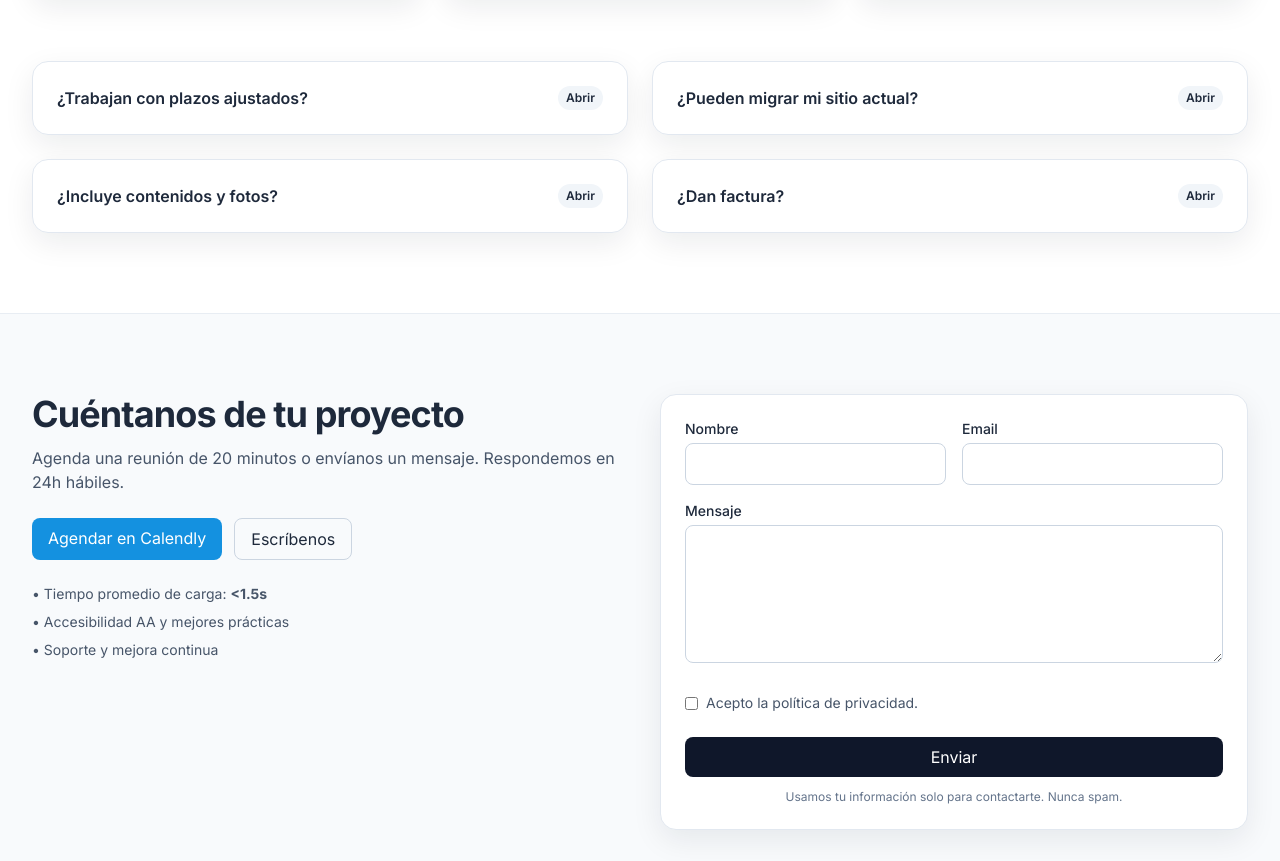
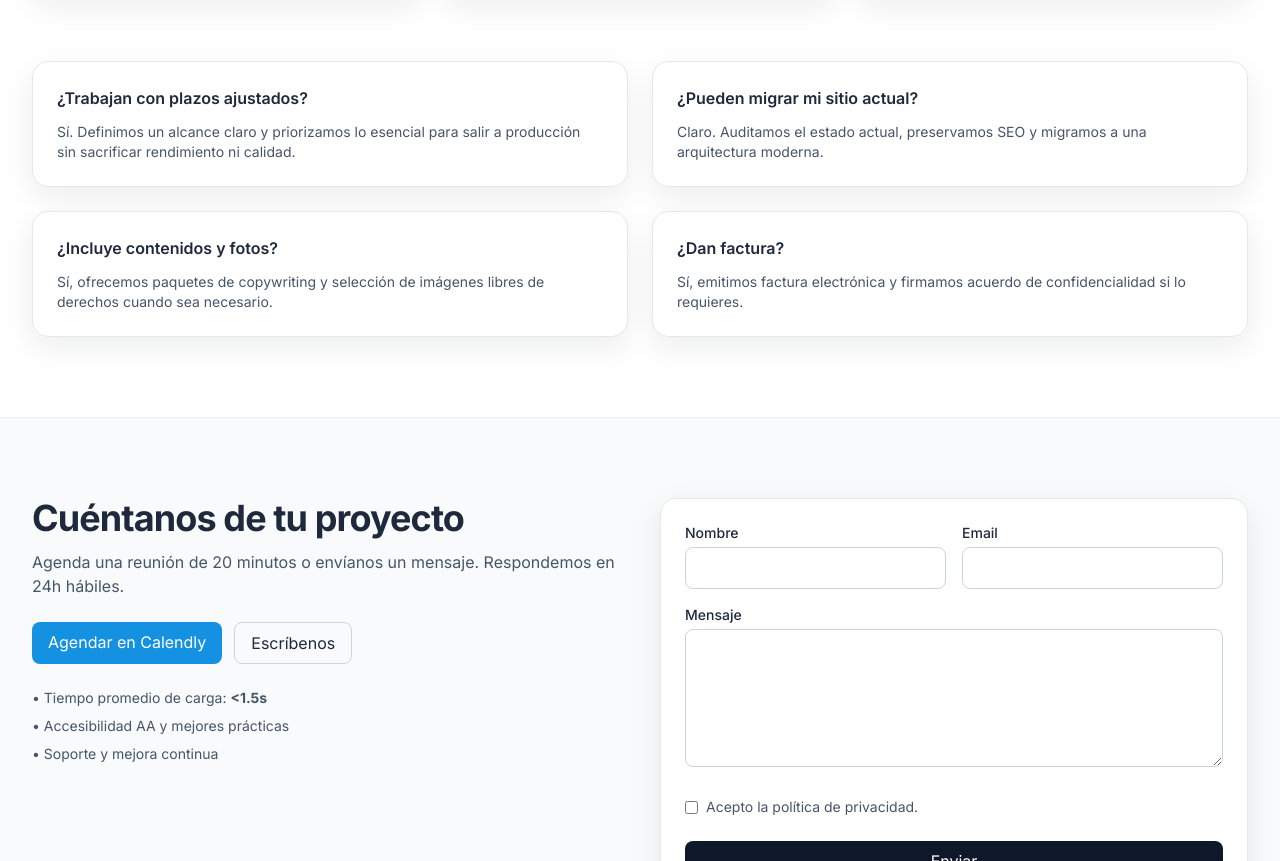
Before and after one commit to maxsanchezmds/ventawebs, a plain HTML site: page index.html in a window 1280 px wide. Shown: the part 2879-3740 px from the top of the page. Drawn offline with nearby package versions, Linux system fonts and the light colour scheme.

Commit message:
Ajsutes 2

```diff
--- a/index.html
+++ b/index.html
@@ -286,34 +286,22 @@
 
       <!-- FAQ -->
       <div class="mt-16 grid gap-6 md:grid-cols-2">
-        <details class="reveal group rounded-2xl border border-slate-200 bg-white p-6 shadow-soft">
-          <summary class="flex cursor-pointer list-none items-center justify-between text-base font-semibold">¿Trabajan con plazos ajustados?
-            <span class="ml-4 rounded-full bg-slate-100 px-2 py-1 text-xs group-open:hidden">Abrir</span>
-            <span class="ml-4 hidden rounded-full bg-slate-100 px-2 py-1 text-xs group-open:inline">Cerrar</span>
-          </summary>
+        <div class="reveal rounded-2xl border border-slate-200 bg-white p-6 shadow-soft">
+          <h3 class="text-base font-semibold">¿Trabajan con plazos ajustados?</h3>
           <p class="mt-3 text-sm text-slate-600">Sí. Definimos un alcance claro y priorizamos lo esencial para salir a producción sin sacrificar rendimiento ni calidad.</p>
-        </details>
-        <details class="reveal group rounded-2xl border border-slate-200 bg-white p-6 shadow-soft">
-          <summary class="flex cursor-pointer list-none items-center justify-between text-base font-semibold">¿Pueden migrar mi sitio actual?
-            <span class="ml-4 rounded-full bg-slate-100 px-2 py-1 text-xs group-open:hidden">Abrir</span>
-            <span class="ml-4 hidden rounded-full bg-slate-100 px-2 py-1 text-xs group-open:inline">Cerrar</span>
-          </summary>
-          <p class="mt-3 text-sm text-slate-600">Claro. Auditamos el estado actual, preservamos SEO y migramos a una arquitectura moderna (Next.js/WordPress/Shopify, etc.).</p>
-        </details>
-        <details class="reveal group rounded-2xl border border-slate-200 bg-white p-6 shadow-soft">
-          <summary class="flex cursor-pointer list-none items-center justify-between text-base font-semibold">¿Incluye contenidos y fotos?
-            <span class="ml-4 rounded-full bg-slate-100 px-2 py-1 text-xs group-open:hidden">Abrir</span>
-            <span class="ml-4 hidden rounded-full bg-slate-100 px-2 py-1 text-xs group-open:inline">Cerrar</span>
-          </summary>
+        </div>
+        <div class="reveal rounded-2xl border border-slate-200 bg-white p-6 shadow-soft">
+          <h3 class="text-base font-semibold">¿Pueden migrar mi sitio actual?</h3>
+          <p class="mt-3 text-sm text-slate-600">Claro. Auditamos el estado actual, preservamos SEO y migramos a una arquitectura moderna.</p>
+        </div>
+        <div class="reveal rounded-2xl border border-slate-200 bg-white p-6 shadow-soft">
+          <h3 class="text-base font-semibold">¿Incluye contenidos y fotos?</h3>
           <p class="mt-3 text-sm text-slate-600">Sí, ofrecemos paquetes de copywriting y selección de imágenes libres de derechos cuando sea necesario.</p>
-        </details>
-        <details class="reveal group rounded-2xl border border-slate-200 bg-white p-6 shadow-soft">
-          <summary class="flex cursor-pointer list-none items-center justify-between text-base font-semibold">¿Dan factura?
-            <span class="ml-4 rounded-full bg-slate-100 px-2 py-1 text-xs group-open:hidden">Abrir</span>
-            <span class="ml-4 hidden rounded-full bg-slate-100 px-2 py-1 text-xs group-open:inline">Cerrar</span>
-          </summary>
+        </div>
+        <div class="reveal rounded-2xl border border-slate-200 bg-white p-6 shadow-soft">
+          <h3 class="text-base font-semibold">¿Dan factura?</h3>
           <p class="mt-3 text-sm text-slate-600">Sí, emitimos factura electrónica y firmamos acuerdo de confidencialidad si lo requieres.</p>
-        </details>
+        </div>
       </div>
     </div>
   </section>
```
